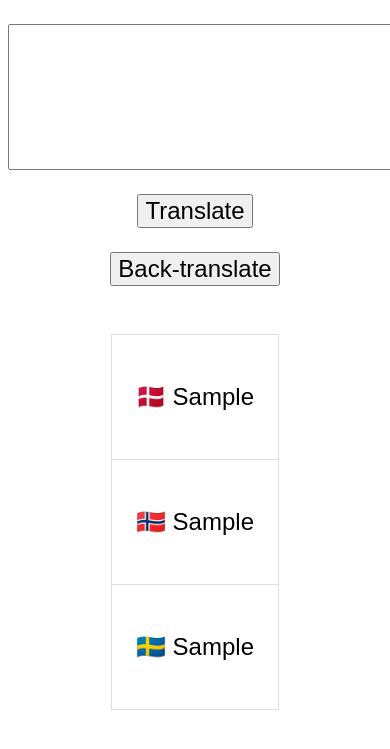
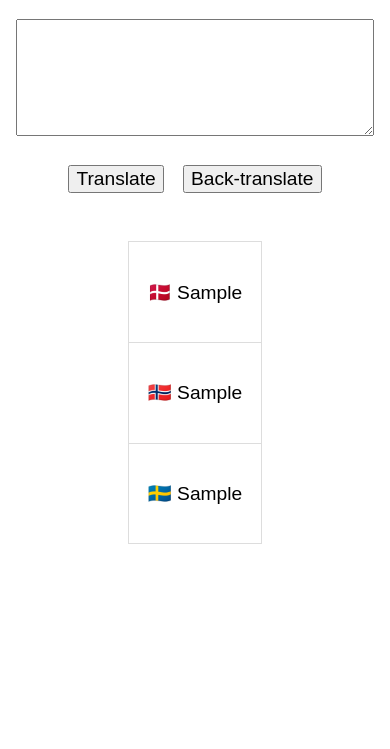
Before and after one commit to aimeerivers/skandinavisk, a Node server app: template views/home.pug in a window 390 px wide; the page is wider, and only the part inside the window is pictured. Shown: the top 749 px of that part. Run offline with Node 20, Linux system fonts and the light colour scheme; the template is opened without the code that fills it: most values are stand-ins (such as "Sample title", 1, 10 or a date in 2020).

Commit message:
Better layout for phones.

```diff
--- a/public/css/skandinavisk.css
+++ b/public/css/skandinavisk.css
@@ -1,6 +1,6 @@
 body {
   font-family: sans-serif;
-  font-size: 1.5em;
+  font-size: 1.2em;
 }
 
 textarea#text {
@@ -8,20 +8,25 @@ textarea#text {
   margin: 0 auto;
   padding: 0.5em;
   width: 20em;
+  max-width: 90%;
   height: 5em;
   font-family: sans-serif;
   font-size: 1em;
 }
 
-#submit {
-  display: block;
-  margin: 1em auto;
+p.submit {
+  text-align: center;
+}
+
+input#submit {
+  margin: 0.5em;
   font-size: 1em;
 }
 
 table {
   margin: 2em auto;
   border-collapse: collapse;
+  max-width: 90%;
 }
 
 td,th {
--- a/views/home.pug
+++ b/views/home.pug
@@ -21,8 +21,9 @@ html(lang='en')
     p
       form
         textarea#text(name="q") #{text}
-        input#submit(type="submit" name="d" value="Translate")
-        input#submit(type="submit" name="d" value="Back-translate")
+        p.submit
+          input#submit(type="submit" name="d" value="Translate")
+          input#submit(type="submit" name="d" value="Back-translate")
 
     if da && no && sv
       table
```
